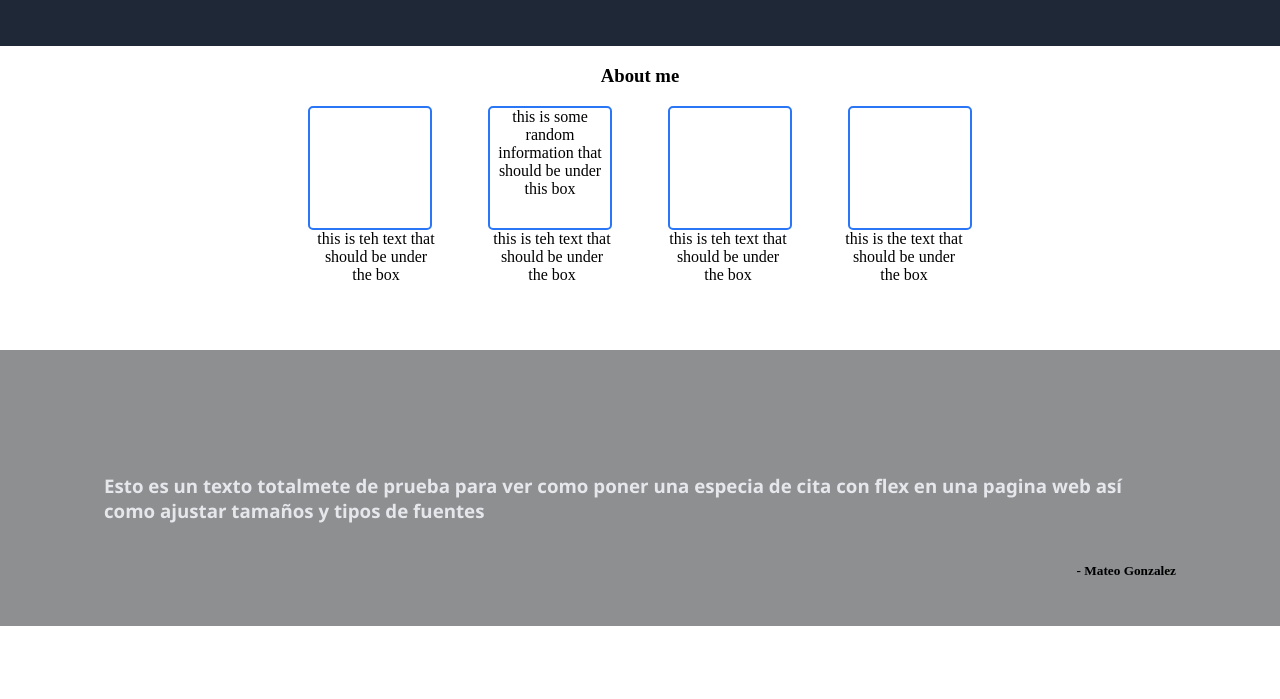
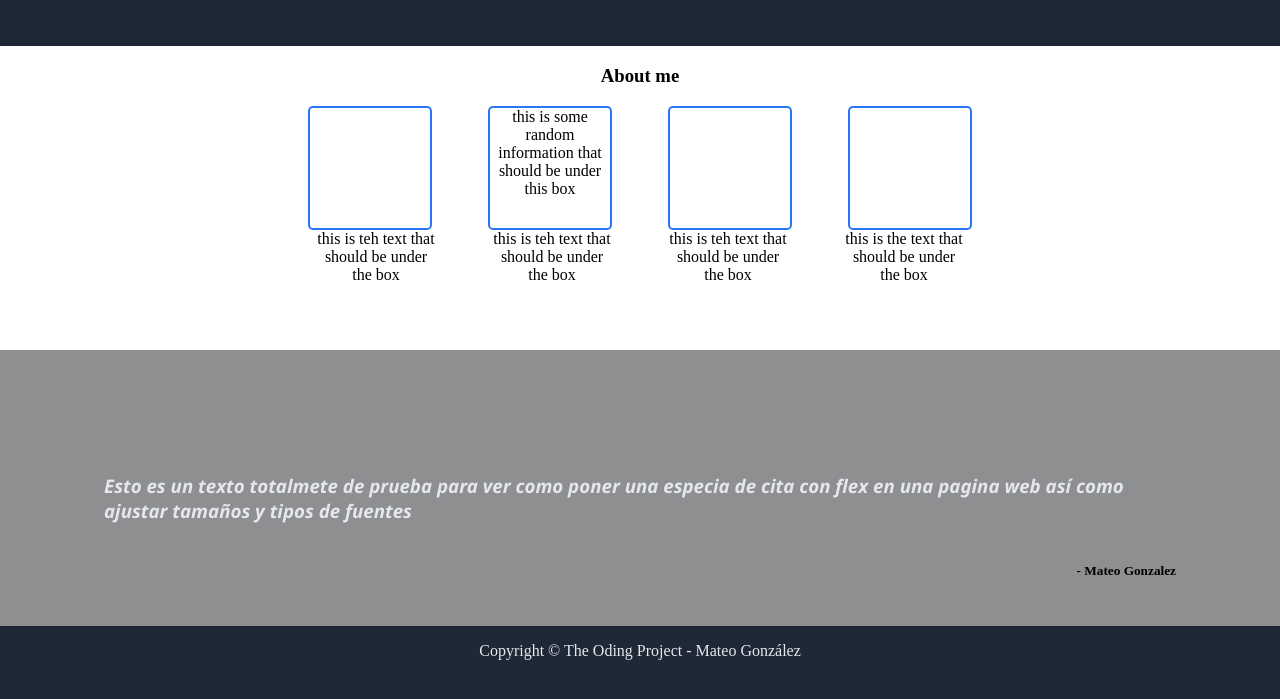
Before and after one commit to MateoGlezG/LandingPage_TOP, a plain HTML site: page index.html in a window 1280 px wide. Shown: the part 269-968 px from the top of the page. Before the commit the page ends 895 px from the top, so only its background shows below. Drawn offline with Linux system fonts and the light colour scheme.

Commit message:
fin sintetizado

```diff
--- a/index.html
+++ b/index.html
@@ -47,12 +47,12 @@
         </section>
 
         <section class="second">
-            <h3>Esto es un texto totalmete de prueba para ver como poner una especia de cita con flex en una pagina web así como ajustar tamaños y tipos de fuentes</h3>
+            <h3><i>Esto es un texto totalmete de prueba para ver como poner una especia de cita con flex en una pagina web así como ajustar tamaños y tipos de fuentes</i></h3>
             <h5><strong>- Mateo Gonzalez</strong></h5>
         </section>
     </main>
     <footer>
-
+        <p>Copyright © The Oding Project - Mateo González</p>
     </footer>
 </body>
 </html>
--- a/styles.css
+++ b/styles.css
@@ -105,3 +105,17 @@ text-align: center;
     padding-right: 10vh;
 
 }
+
+/*footer*/
+footer{
+    width: 100;
+    height: 10vh;
+    background-color: #1f2837;
+    display:flex;
+    justify-content: center;
+}
+
+p{
+    color:#E5E7EB;
+
+}
```
